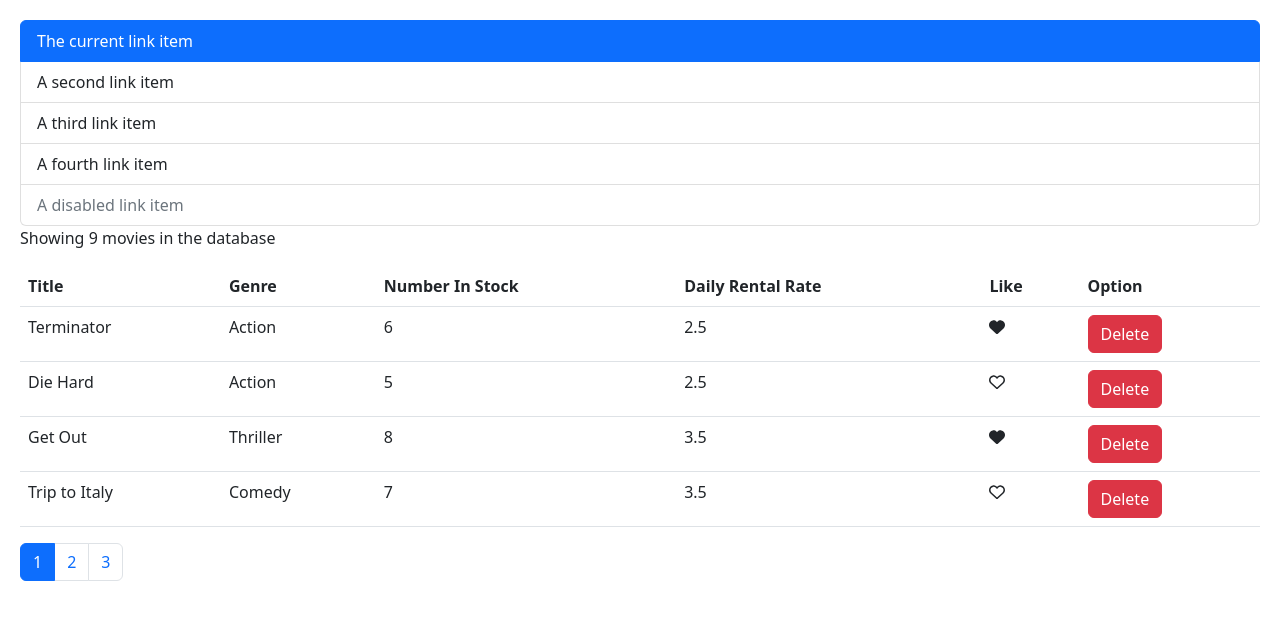
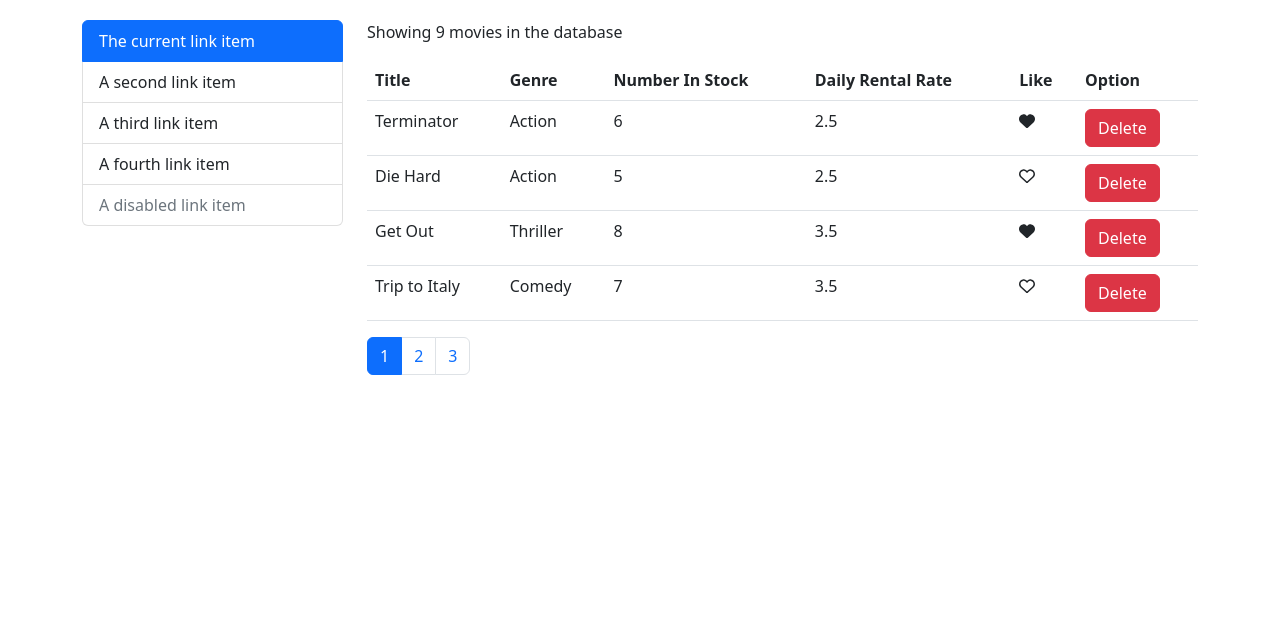
Before and after one commit to zalogarciam/vidly, a React (Create React App) app in the folder vidlyu/: page / in a window 1280 px wide. Shown: the top 620 px of the page. Built offline with nearby package versions, Linux system fonts and the light colour scheme.

Commit message:
Adding row - cols to separate list group with table

```diff
--- a/vidlyu/src/components/movie.jsx
+++ b/vidlyu/src/components/movie.jsx
@@ -37,8 +37,12 @@ class Movie extends Component {
     const movies = paginate(allMovies, currentPage, pageSize);
 
     return (
-      <div className="body">
+      <div className="body container">
+        <div className="row">
+          <div className="col-3">
             <ListGroup></ListGroup>
+          </div>
+          <div className="col-9">
             <p> Showing {count} movies in the database</p>
             <table className="table">
               <thead>
@@ -83,6 +87,8 @@ class Movie extends Component {
               onPageChange={this.handlePageChange}
             ></Pagination>
           </div>
+        </div>
+      </div>
     );
   }
 }
```
Lines whose indentation alone changed are shown as unchanged.
